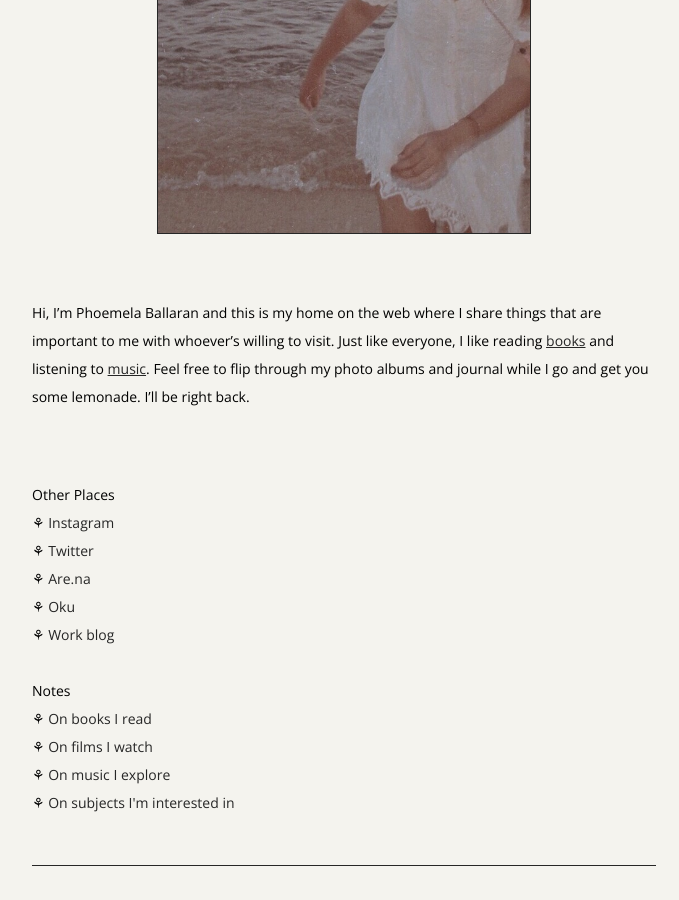
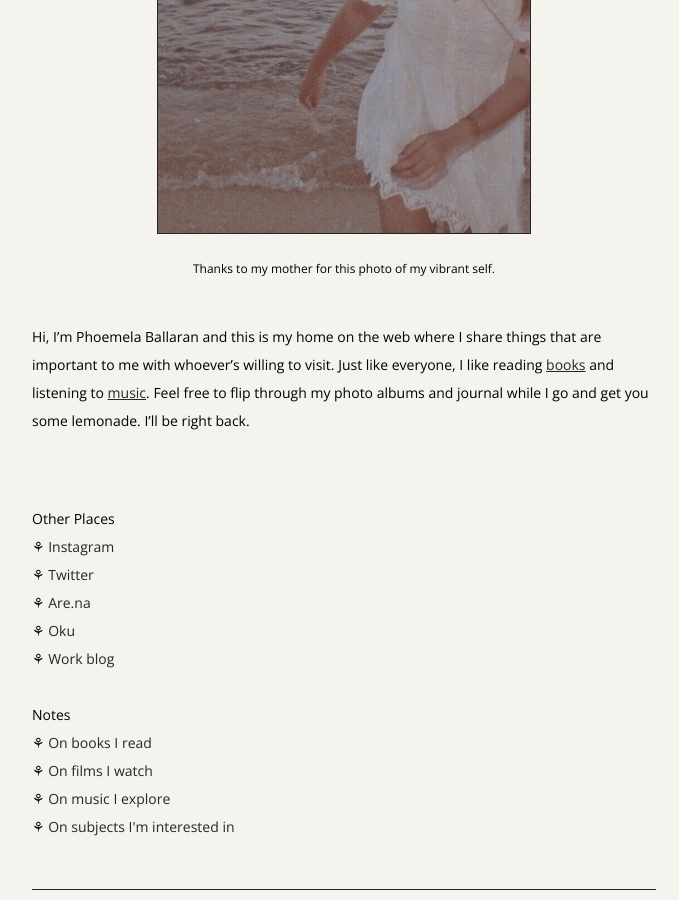
Before and after one commit to comballar/comballar.github.io, a Jekyll site: the page built from about.html, in a window 1280 px wide and 900 px high, scrolled down 984 px. Shown: the whole window, without its empty margins (88-767 px from the left). Built offline with Jekyll 4.4.1, drawn with Linux system fonts in a browser that asks for light colours; some web fonts are replaced.

Commit message:
Update about.html

```diff
--- a/about.html
+++ b/about.html
@@ -5,6 +5,7 @@ permalink: /about/
 ---
 <h1>“Does it dance? Does it catalyze a joyful affirmation of life?” — Friedrich Nietzsche</h1>
 <br><p style="text-align:center;"><img  src="https://comoballar.github.io/assets/images/selfportrait.jpg"/></p>
+<figcaption>Thanks to my mother for this photo of my vibrant self.</figcaption>
 <br>
 <p>Hi, I’m Phoemela Ballaran and this is my home on the web where I share things that are important to me with whoever’s willing to visit.
   Just like everyone, I like reading <a href="https://oku.club/user/phoemela" target="_blank">books</a> and listening to <a href="https://radio4000.com/comoballar" target="_blank">music</a>.
```
